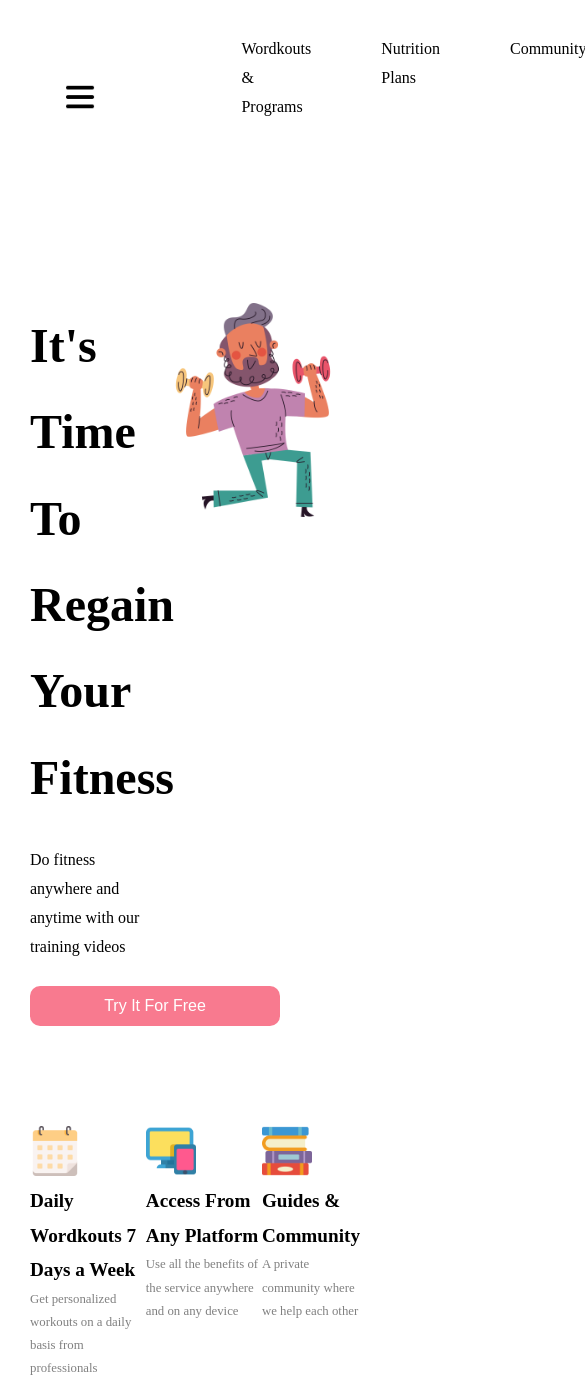
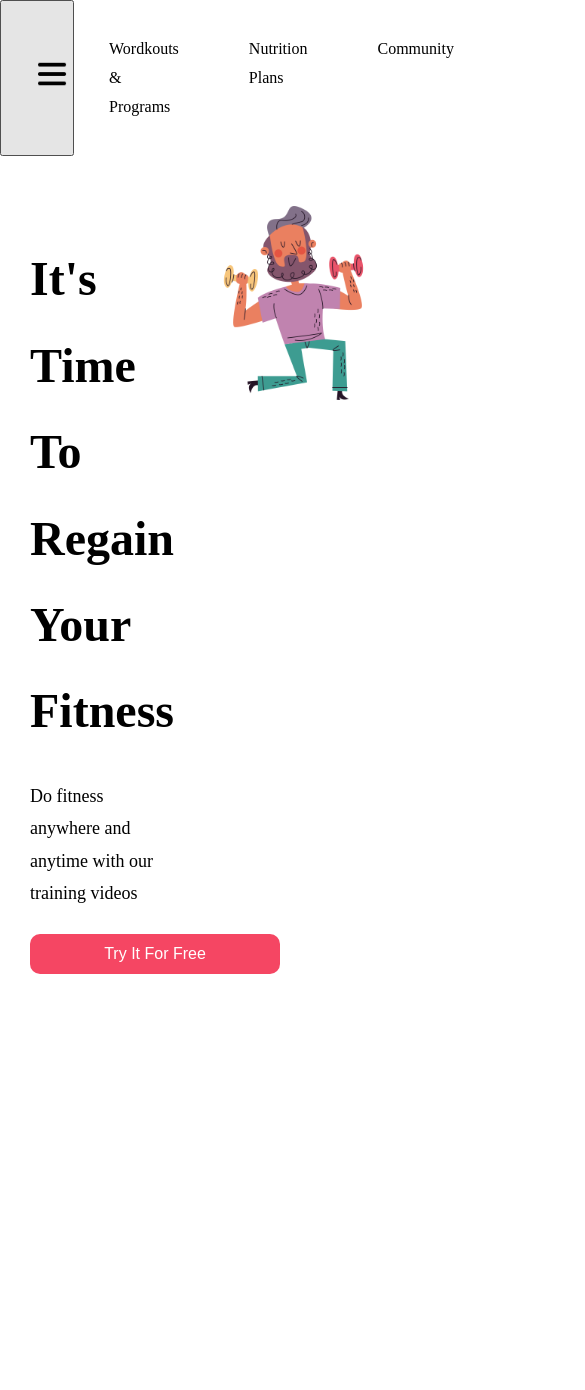
Before and after one commit to lulb11/ProjetStage, a plain HTML site: page index.html in a window 390 px wide. Shown: the top 1390 px of the page, 585 px wide, since content can reach past the window. After the commit the page ends 1004 px from the top, so only its background shows below. Drawn offline with Linux system fonts and the light colour scheme.

Commit message:
Revert "ajouter menu burger"

```diff
--- a/index.html
+++ b/index.html
@@ -1,6 +1,5 @@
 <!DOCTYPE html>
 <html lang="en">
-
   <head>
     <meta charset="UTF-8" />
     <meta http-equiv="X-UA-Compatible" content="IE=edge" />
@@ -8,18 +7,18 @@
     <title>ProjetStage</title>
     <link rel="stylesheet" href="styles.css" />
   </head>
-
   <body>
-  <navbar class="container">
+    <navbar>
       <div class="navBlock">
-      <button id="btnHamb" type="button">
-        <img src="suite.png" alt="menu hamburger" width="30px" height="30px" class="navBtn" />
+        <button id="menuHamb" type="button">
+          <img
+            src="suite.png"
+            alt="menu hamburger"
+            width="30px"
+            height="30px"
+            class="navBtn"
+          />
         </button>
-      <div id="menu">
-        <div><a href="">Wordkouts & Programs</a></div>
-        <div><a href="">Nutrition Plans</a></div>
-        <div><a href="">Community</a></div>
-      </div>
       </div>
       <div class="navBlock">
         <div class="navBtn">Wordkouts & Programs</div>
@@ -27,7 +26,7 @@
         <div class="navBtn">Community</div>
       </div>
     </navbar>
-  <div class="offerContainer container">
+    <div class="offerContainer">
       <div class="offer">
         <h1 class="title">It's Time To Regain Your Fitness</h1>
         <p class="subtitle">
@@ -41,28 +40,5 @@
         </div>
       </div>
     </div>
-  <footer class="container">
-    <div>
-      <img src="calendar.png" alt="" width="50px" height="50px" />
-      <h2>Daily Wordkouts 7 Days a Week</h2>
-      <p class="colorGrey">
-        Get personalized workouts on a daily basis from professionals
-      </p>
-    </div>
-    <div>
-      <img src="computer.png" alt="" width="50px" height="50px" />
-      <h2>Access From Any Platform</h2>
-      <p class="colorGrey">
-        Use all the benefits of the service anywhere and on any device
-      </p>
-    </div>
-    <div>
-      <img src="book-stack.png" alt="" width="50px" height="50px" />
-      <h2>Guides & Community</h2>
-      <p class="colorGrey">A private community where we help each other</p>
-    </div>
-  </footer>
-  <script src="menuHamb.js"></script>
   </body>
-
 </html>
--- a/menuHamb.js
+++ /dev/null
@@ -1,12 +0,0 @@
-const btnHamb = document.getElementById('btnHamb')
-const menu = document.getElementById('menu')
-
-btnHamb.addEventListener('click', function() {
-  if (menu.classList.contains('show'))
-    menu.classList.remove('show')
-  else
-    menu.classList.add('show')
-
-  // menu.classList.toggle('show');
-  alert("Marco est de droite, quiconque le contredira est un fou")
-})
--- a/styles.css
+++ b/styles.css
@@ -2,11 +2,6 @@
   line-height: 1.8;
   padding: 0;
   margin: 0;
-}
-
-.container {
-  padding-left: 30px;
-  padding-right: 30px;
 }
 
 navbar {
@@ -24,13 +19,14 @@ navbar {
 
 .offerContainer {
   display: flex;
-  margin-top: 100px;
+  margin-top: 50px;
 }
 
 .offer {
   display: flex;
   flex-direction: column;
   width: 35%;
+  padding: 30px;
   gap: 25px;
 }
 
@@ -39,7 +35,7 @@ navbar {
   font-weight: bolder;
 }
 
-.fontSizeLarge {
+.subtitle {
   font-size: large;
 }
 
@@ -51,7 +47,7 @@ navbar {
   font-size: 1rem;
   color: #fff;
   border-radius: 10px;
-  background-color: rgba(245, 70, 99, 0.719);
+  background-color: rgb(245, 70, 99);
   width: 250px;
 }
 
@@ -65,56 +61,3 @@ img {
   justify-content: center;
   width: 65%;
 }
-
-footer {
-  display: flex;
-  justify-content: space-between;
-  font-size: 0.8em;
-  margin-top: 100px;
-  margin-bottom: 10px;
-}
-
-.colorGrey {
-  color: grey;
-}
-
-
-#menu {
-  visibility: hidden;
-  padding: 15px;
-  display: flex;
-  flex-direction: column;
-}
-
-#menu.show {
-  visibility: visible;
-}
-
-a {
-  outline: none;
-  text-decoration: none;
-  color: black;
-}
-
-a:visited {
-  color: initial;
-}
-
-a:hover {
-  color: rgba(0, 0, 0, 0.623);
-}
-
-button#btnHamb {
-  outline: none;
-  border: none;
-  background-color: white;
-  border-radius: 60px / 40px;
-}
-
-button:hover.offerBtn {
-  background-color: rgb(245, 70, 99);
-}
-
-button:hover#btnHamb {
-  background-color: whitesmoke;
-}
```
Lines whose indentation alone changed are shown as unchanged.
